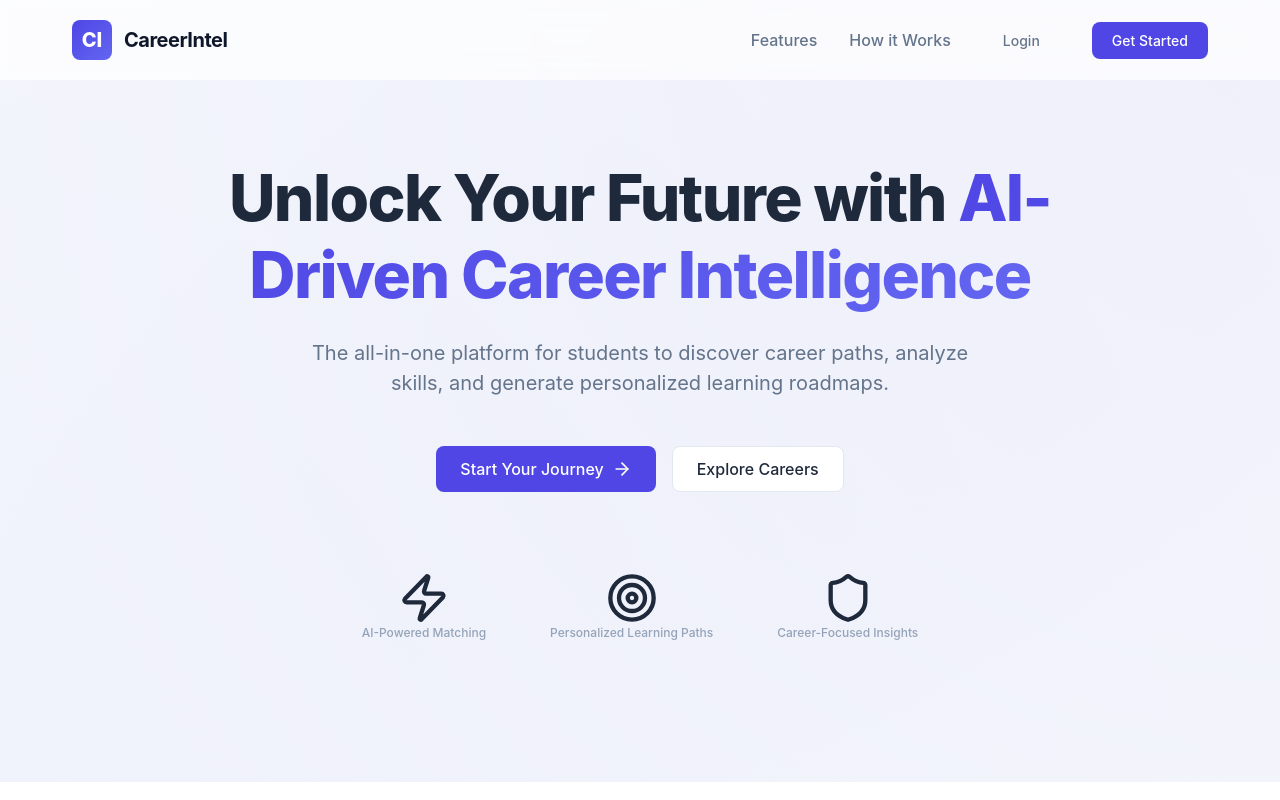
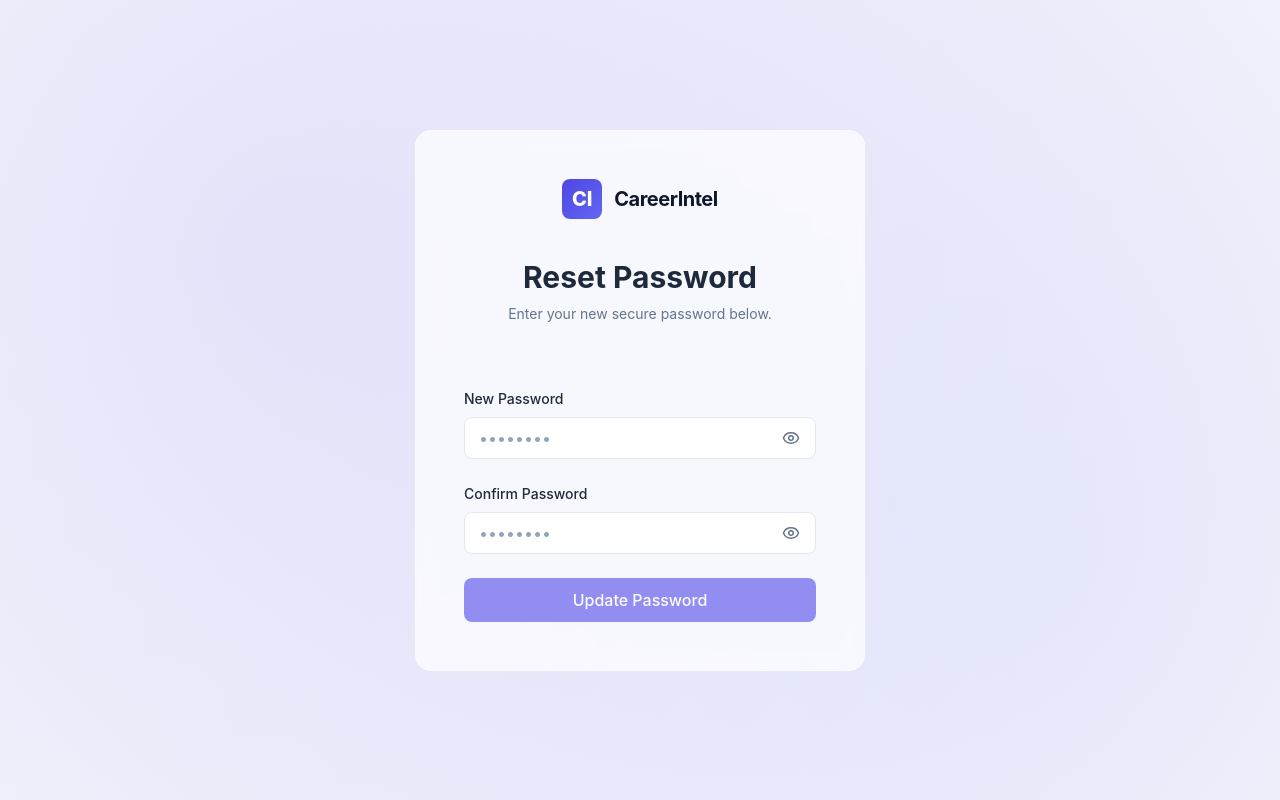
Before and after one commit to shivam-1403/careerintel, a React (Vite) app: page /reset-password in a window 1280 px wide. Before the commit this address led to /. Shown: the top 800 px of the page. Built offline with nearby package versions, Linux system fonts and the light colour scheme.

Commit message:
forgot pass

```diff
--- a/src/App.jsx
+++ b/src/App.jsx
@@ -13,6 +13,7 @@ import Landing from './pages/Landing';
 import Login from './pages/Auth/Login';
 import Signup from './pages/Auth/Signup';
 import ForgotPassword from './pages/Auth/ForgotPassword';
+import ResetPassword from './pages/Auth/ResetPassword';
 import About from './pages/Info/About';
 import Contact from './pages/Info/Contact';
 import Pricing from './pages/Info/Pricing';
@@ -39,6 +40,7 @@ function App() {
           <Route path="/login" element={<BaseLayout><Login /></BaseLayout>} />
           <Route path="/signup" element={<BaseLayout><Signup /></BaseLayout>} />
           <Route path="/forgot-password" element={<BaseLayout><ForgotPassword /></BaseLayout>} />
+          <Route path="/reset-password" element={<BaseLayout><ResetPassword /></BaseLayout>} />
           <Route path="/about" element={<BaseLayout><About /></BaseLayout>} />
           <Route path="/contact" element={<BaseLayout><Contact /></BaseLayout>} />
           <Route path="/pricing" element={<BaseLayout><Pricing /></BaseLayout>} />
--- /dev/null
+++ b/src/pages/Auth/ResetPassword.jsx
@@ -0,0 +1,149 @@
+import React, { useState } from 'react';
+import { useNavigate, useSearchParams } from 'react-router-dom';
+import { CheckCircle } from 'lucide-react';
+import Button from '../../components/ui/Button';
+import PasswordInput from '../../components/ui/PasswordInput';
+import './Auth.css';
+
+const ResetPassword = () => {
+    const navigate = useNavigate();
+    const [searchParams] = useSearchParams();
+    const token = searchParams.get('token');
+
+    const [newPassword, setNewPassword] = useState("");
+    const [confirmPassword, setConfirmPassword] = useState("");
+    const [error, setError] = useState("");
+    const [loading, setLoading] = useState(false);
+    const [success, setSuccess] = useState(false);
+
+    const handleSubmit = async (e) => {
+        e.preventDefault();
+        setError("");
+
+        if (!token) {
+            setError("Invalid or missing reset token.");
+            return;
+        }
+
+        if (newPassword.length < 8) {
+            setError("Password must be at least 8 characters long.");
+            return;
+        }
+
+        if (newPassword !== confirmPassword) {
+            setError("Passwords do not match.");
+            return;
+        }
+
+        setLoading(true);
+
+        try {
+            const response = await fetch("https://careerintel-w10f.onrender.com/auth/reset-password", {
+                method: "POST",
+                headers: {
+                    "Content-Type": "application/json",
+                },
+                body: JSON.stringify({
+                    token,
+                    new_password: newPassword
+                }),
+            });
+
+            const data = await response.json();
+
+            if (!response.ok) {
+                setError(data.detail || "Failed to reset password. The link might be expired.");
+                setLoading(false);
+                return;
+            }
+
+            // Success state
+            setSuccess(true);
+        } catch (err) {
+            console.error(err);
+            setError("Server error. Try again later.");
+        } finally {
+            setLoading(false);
+        }
+    };
+
+    return (
+        <div className="auth-container">
+            <div className="auth-card glass">
+                <div className="auth-header">
+                    <div className="brand" onClick={() => navigate('/')}>
+                        <div className="brand-logo">CI</div>
+                        <span className="brand-name">CareerIntel</span>
+                    </div>
+                </div>
+
+                {!success ? (
+                    <>
+                        <div className="auth-header" style={{ marginTop: '0', paddingBottom: '1.5rem' }}>
+                            <h2 className="auth-title">Reset Password</h2>
+                            <p className="auth-subtitle">Enter your new secure password below.</p>
+                        </div>
+                        <form className="auth-form" onSubmit={handleSubmit}>
+                            <div className="form-group">
+                                <label>New Password</label>
+                                <PasswordInput
+                                    value={newPassword}
+                                    onChange={(e) => {
+                                        setNewPassword(e.target.value);
+                                        setError("");
+                                    }}
+                                    autoComplete="new-password"
+                                    required
+                                />
+                            </div>
+
+                            <div className="form-group">
+                                <label>Confirm Password</label>
+                                <PasswordInput
+                                    value={confirmPassword}
+                                    onChange={(e) => {
+                                        setConfirmPassword(e.target.value);
+                                        setError("");
+                                    }}
+                                    autoComplete="new-password"
+                                    required
+                                />
+                            </div>
+
+                            {error && <p className="auth-error">{error}</p>}
+
+                            <Button
+                                type="submit"
+                                size="lg"
+                                className="w-full mt-2"
+                                loading={loading}
+                                loadingText="Resetting..."
+                                disabled={loading || !token}
+                            >
+                                Update Password
+                            </Button>
+                        </form>
+                    </>
+                ) : (
+                    <div className="auth-success-state" style={{ textAlign: 'center', padding: '1rem 0' }}>
+                        <div style={{ display: 'flex', justifyContent: 'center', marginBottom: '1.5rem' }}>
+                            <div style={{ width: '64px', height: '64px', borderRadius: '50%', background: 'rgba(16, 185, 129, 0.1)', display: 'flex', alignItems: 'center', justifyContent: 'center', color: '#10b981' }}>
+                                <CheckCircle size={32} />
+                            </div>
+                        </div>
+                        <h2 className="auth-title" style={{ marginBottom: '0.5rem' }}>Password Updated!</h2>
+                        <p className="auth-subtitle" style={{ marginBottom: '2rem', lineHeight: '1.6' }}>
+                            Your password has been successfully reset. You can now use your new password to log in.
+                        </p>
+                        <Button size="lg" className="w-full" onClick={() => navigate('/login')}>
+                            Login Now
+                        </Button>
+                    </div>
+                )}
+            </div>
+            <div className="auth-background"></div>
+        </div>
+    );
+};
+
+export default ResetPassword;
```
Lines whose indentation alone changed are shown as unchanged.
